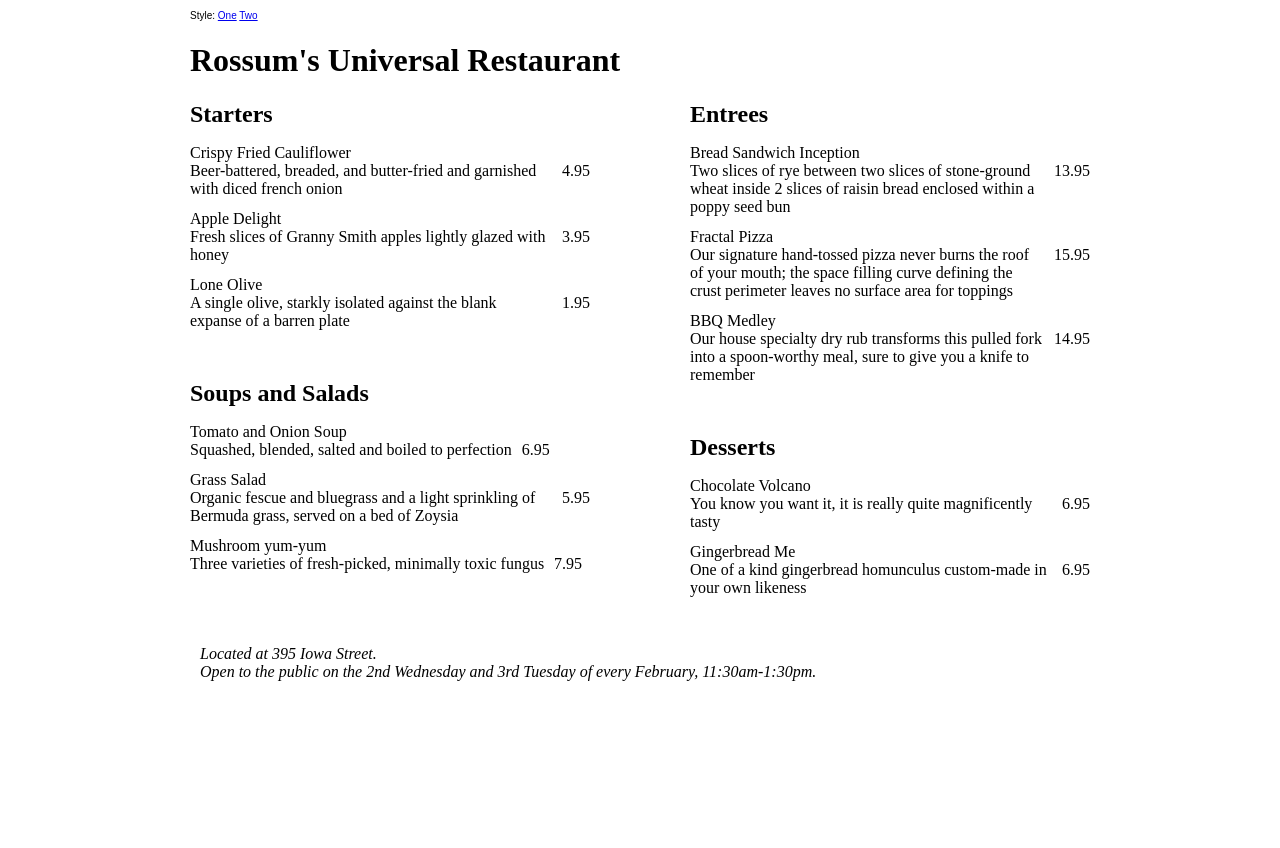
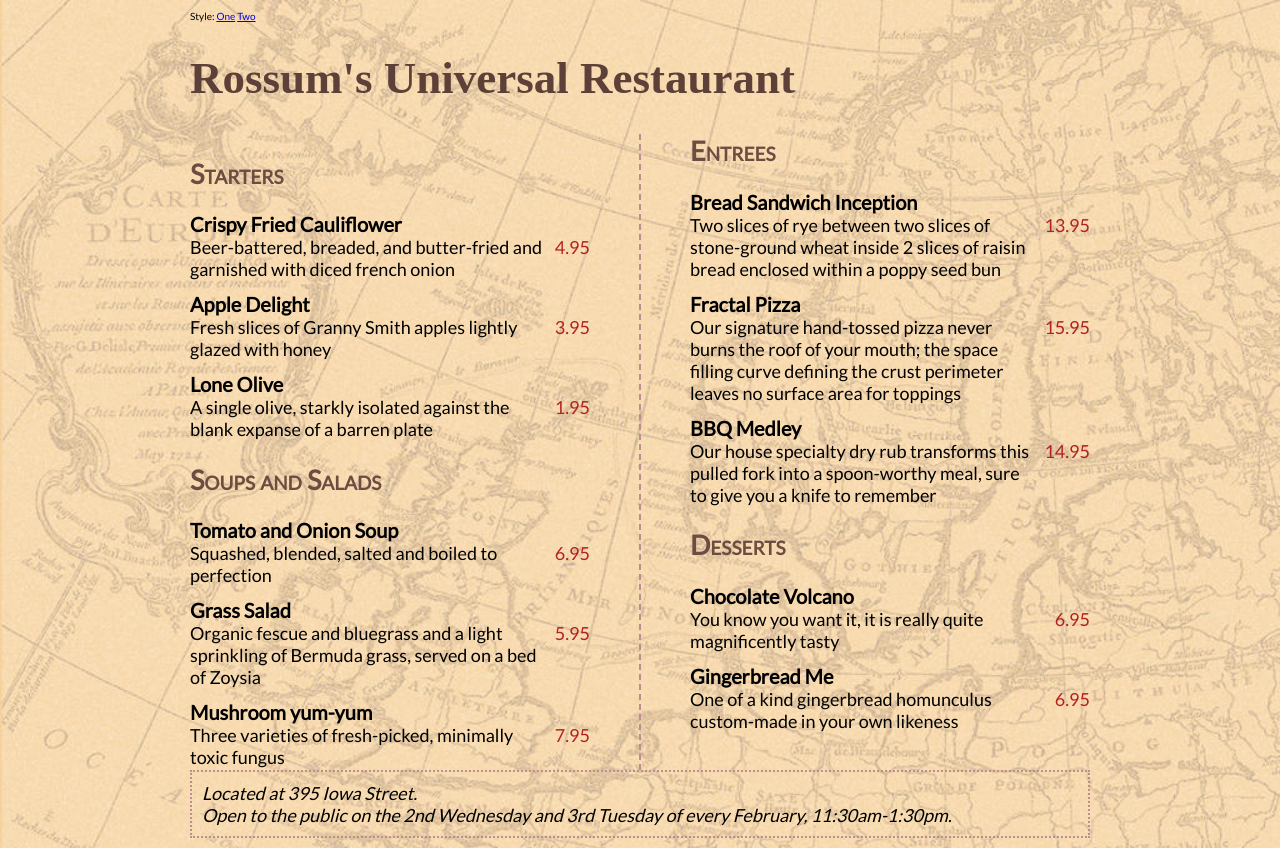
Before and after one commit to Kenzie-Academy-Brasil-Developers/estilizando-menu-restaurante-sprint-2-JairDuda, a plain HTML site: page index.html in a window 1280 px wide. Before the commit the page ends 800 px from the top, so only its background shows below. Drawn offline with Linux system fonts and the light colour scheme; a web font is replaced by a local one.

Commit message:
initial commit

```diff
--- a/index.html
+++ b/index.html
@@ -20,7 +20,7 @@
         <section id="starters">
                 <h2>Starters</h2>
                 <dl>
-                    <dt>Crispy Fried Cauliflower</dt>
+                    <dt >Crispy Fried Cauliflower</dt>
                     <dd>
                             <span class="price">4.95</span>
                             <span class="details">Beer-battered, breaded, and butter-fried and garnished with diced french onion</span>
@@ -41,7 +41,7 @@
         <section id="soupssalads">
                 <h2>Soups and Salads</h2>
                 <dl>
-                    <dt>Tomato and Onion Soup</dt>
+                    <dt >Tomato and Onion Soup</dt>
                     <dd>
                             <span class="price">6.95</span>
                             <span class="details">Squashed, blended, salted and boiled to perfection</span>
@@ -62,7 +62,7 @@
         <section id="entrees">
                 <h2>Entrees</h2>
                 <dl>
-                    <dt>Bread Sandwich Inception</dt>
+                    <dt class="dt">Bread Sandwich Inception</dt>
                     <dd>
                             <span class="price">13.95</span>
                             <span class="details">Two slices of rye between two slices of stone-ground wheat inside 2 slices of raisin bread enclosed within a poppy seed bun</span>
--- a/src/style1.css
+++ b/src/style1.css
@@ -1,28 +1,73 @@
 @import url('https://fonts.googleapis.com/css?family=Lato|Supermercado+One');
 
 /* Use the 'Lato' font family at 18px throughout the body of the document, and cover the background with the 'map-bg.jpg' image. */
-nav {font-family: sans-serif; font-size: 10px;}
+nav {
+    font-family: 'Lato';
+    font-size: 10px;
+}
 
-#main {width: 900px; margin: 10px auto;}
+body{
+    background-image:url(./img/map-bg.jpg);
+    background-size: cover;
+}
+
+#main {
+    font-family: "Lato";
+    width: 900px;
+    margin: 10px auto;
+    font-size: 18px;
+}
 /* Use the 'Supermercado One' font at 45px (colored #5d4037) for the restaurant name. */
+h1{
+    font-family: "Supermercado one";
+    font-size: 45px;
+    color: #5d4037;
+}
+/* Set the separator between the columns (the "column-rule") to be 2px dashed rosybrown. */
+#menu {
+    columns: 400px 2;
+    column-gap: 100px;
+    column-rule: 2px dashed rosybrown
 
-/* Set the separator between the columns (the "column-rule") to be 2px dashed rosybrown. */
-#menu {columns: 400px 2; column-gap: 100px;}
-section {margin-bottom: 50px;}
+}
+section {
+    margin: 0;
+}
 
 /* Show each of the section headings of the menu (e.g. "Starters") in small caps, colored #6d4c41. */
-h2 {margin: 0;}
+h2 {
+
+    font-variant: small-caps;
+    color: #6d4c41;
+}
 
 /* Make the name of each menu item appear in bold in a 20px size. */
 
+dt{
+    font-family: "lato";
+    font-weight: 900;
+    font-size: 20px;
+}
 
-
-dd {margin: 0 0 12px 0; display: flex;}
+dd {
+    margin: 0 0 12px 0;
+    display: flex;}
 
 .details {order: 1;}
 
 /* Show the price of each item in a large font, in the color named 'firebrick' */
-.price {order: 2; padding-left: 10px;}
+.price {
+    order: 2;
+    padding-left: 10px;
+    color: firebrick;
+}
+
 
 /* Draw a 2px dashed rosybrown border around the address/footer */
-address {padding: 10px;}
+address {
+    padding: 10px;
+    border: 2px dotted rosybrown;
+    text-align: left;
+
+    margin: auto;
+}
--- a/src/style2.css
+++ b/src/style2.css
@@ -3,25 +3,81 @@
 /* Use the 'Oswald' font family at 14px throughout the body of the document. */
 nav {font-family: sans-serif; font-size: 10px;}
 
-#main {width: 900px; margin: 10px auto;}
+body{
+    font-family: "Osvald";
+    font-size: 14px;
+    background-color: black;
+    margin-top: 0px;
+    padding: 30px;
+}
+#main {
+    width: 900px;
+    margin: 10px auto;
+    background-color: white;
+}
 /* Use the 'Bungee Inline' font at 46px and lighter weight for the restaurant name. */
+h1{
+    font-family: "Bungee Inline";
+    font-size: 46px;
+    font-weight: lighter;
+}
+
+#menu {
+    columns: 300px 2;
+    column-gap: 60px;
+    padding-left: 40px;
+    padding-right: 40px;
 
 
-#menu {columns: 420px 2; column-gap: 60px;}
-section {margin-bottom: 20px; padding: 10px;}
+}
+section {
+    margin-bottom: 20px;
+    padding: 10px;
+}
 
 /* Show each of the section headings of the menu (e.g. "Starters") in uppercase. */
-h2 {margin-top: 0;}
+h2 {
+    margin-top: 0;
+}
 
 /* Make the name of each menu item appear in bold in a 16px size. */
-dt {display: inline;}
+dt {
+    display: inline;
+    font-weight: bold;
+    font-size: 16px;
+
+}
+dd::before{
+    content: ", ";
+}
+
 /* Make a comma appear after the name of each menu item (before the description) */
 
-dd {display: inline; margin: 0;}
-dd::after {content: " "; display: block; clear: both; margin-bottom: 15px;}
+dd {
+    display: inline;
+    margin: 0;
+}
+dd::after {
+    content: " ";
+    display: block;
+    clear: both;
+    margin-bottom: 15px;
+}
 
-.price {float: right; padding: 0 0 35px 20px;}
+.price {
+    float: right;
+    padding: 0 0 35px 20px;}
 
 /* Right-align the text of the address/footer */
 
+address {
+
+    text-align: right;
+
+
+}
+
 /* draw a 2px thick black border around the starters and desserts sections of the menu */
+#starters, #desserts{
+    border: solid 2px black;
+}
```
